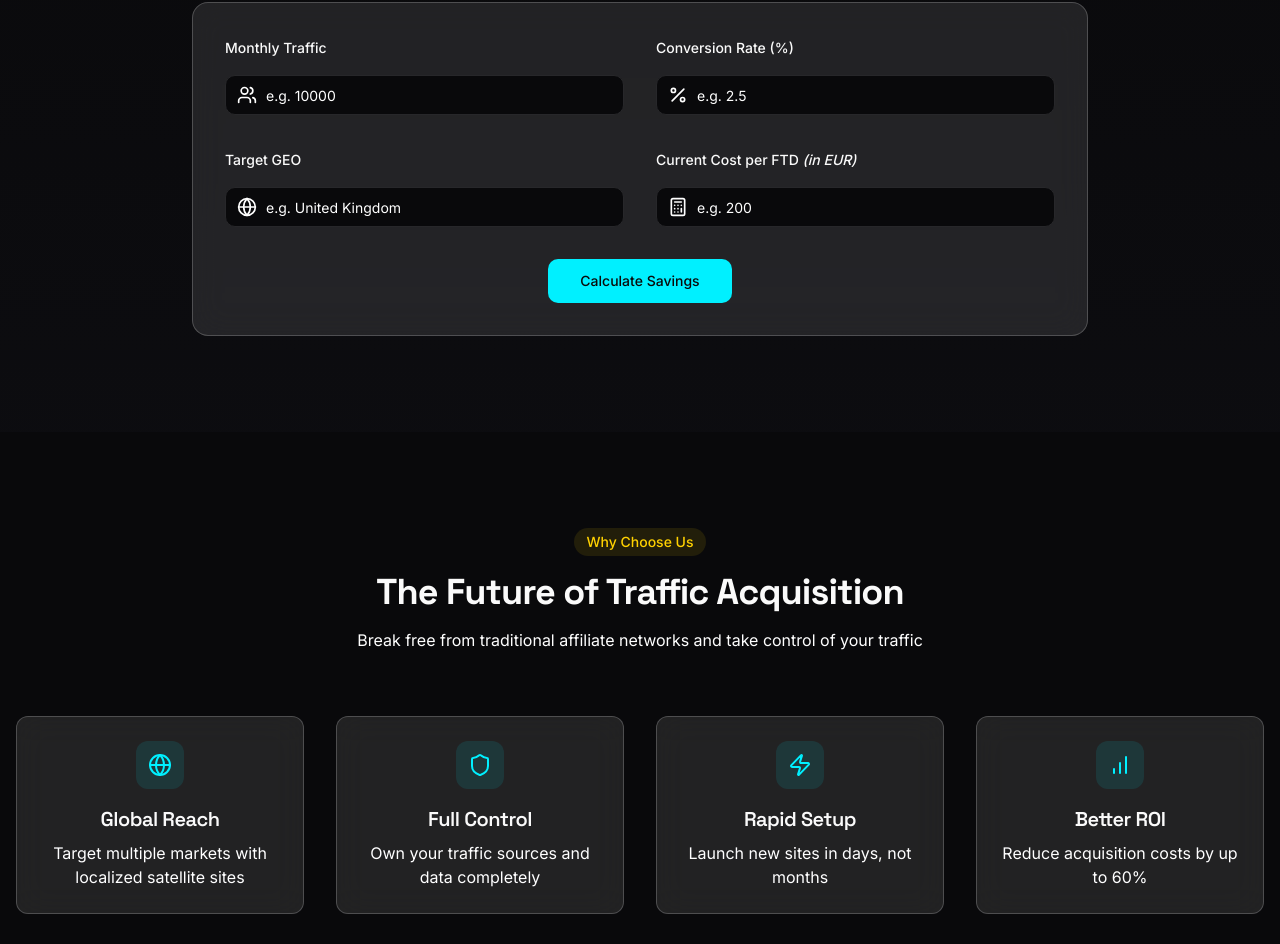
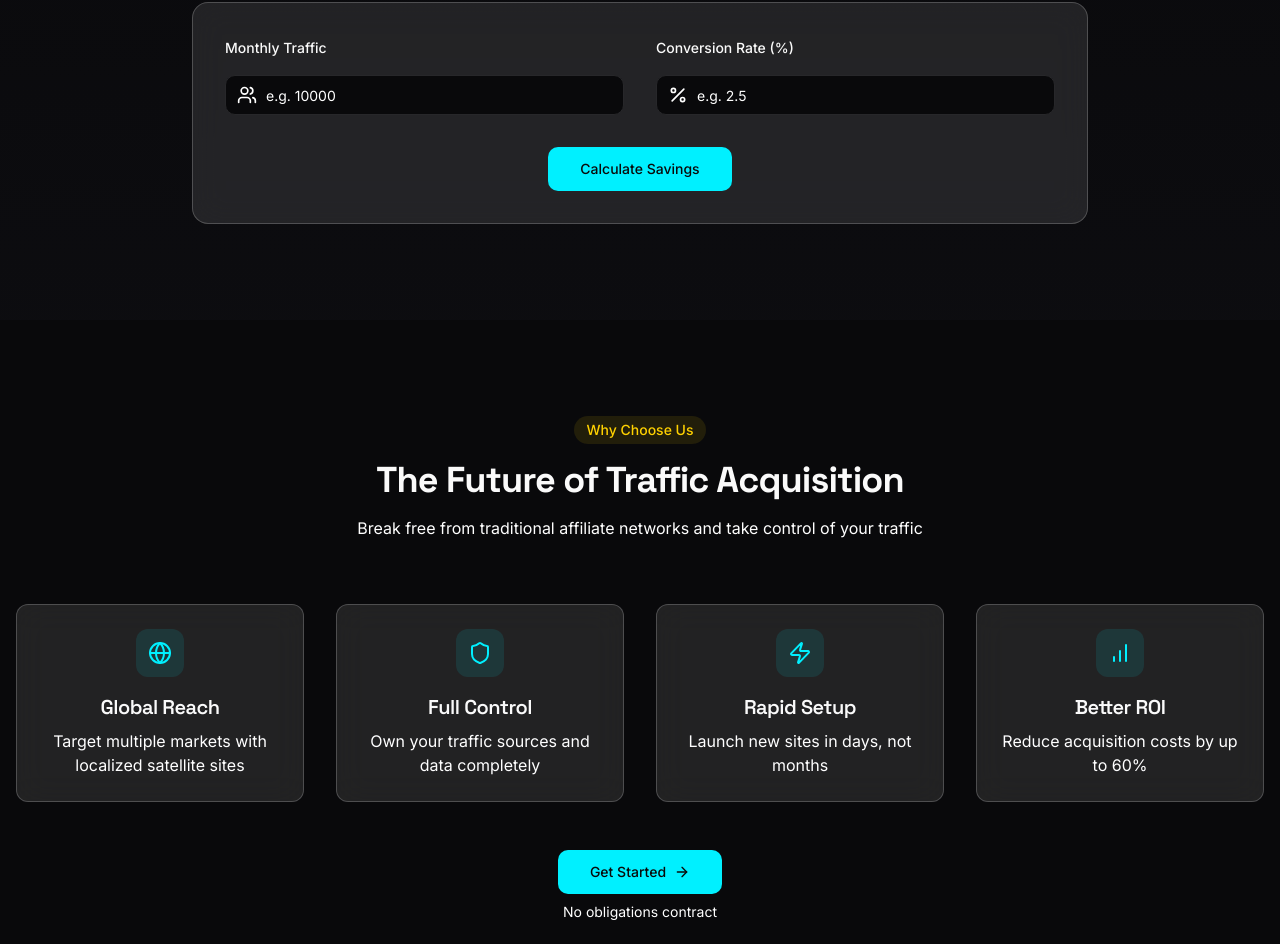
Before and after one commit to iGamingAudit/igaming-audit, a React (Vite) app: page / in a window 1280 px wide. Shown: the part 1082-2026 px from the top of the page. Built offline with nearby package versions, Linux system fonts and the light colour scheme.

Commit message:
Remove sections from calculator
Removed the "Target GEO" and "Current Cost per FTD" input sections from the Calculator component.
[skip gpt_engineer]

```diff
--- a/src/components/Calculator.tsx
+++ b/src/components/Calculator.tsx
@@ -1,5 +1,5 @@
 import { motion } from "framer-motion";
-import { Calculator as CalculatorIcon, Percent, Users, Globe } from "lucide-react";
+import { Users, Percent } from "lucide-react";
 import { Button } from "./ui/button";
 import { Input } from "./ui/input";
 import { Label } from "./ui/label";
@@ -55,31 +55,6 @@ export const Calculator = () => {
                   />
                 </div>
               </div>
-
-              <div className="space-y-4">
-                <Label htmlFor="geo">Target GEO</Label>
-                <div className="relative">
-                  <Globe className="absolute left-3 top-2.5 h-5 w-5 text-muted-foreground" />
-                  <Input
-                    id="geo"
-                    placeholder="e.g. United Kingdom"
-                    className="pl-10"
-                  />
-                </div>
-              </div>
-
-              <div className="space-y-4">
-                <Label htmlFor="cost">Current Cost per FTD <i>(in EUR)</i></Label>
-                <div className="relative">
-                  <CalculatorIcon className="absolute left-3 top-2.5 h-5 w-5 text-muted-foreground" />
-                  <Input
-                    id="cost"
-                    placeholder="e.g. 200"
-                    className="pl-10"
-                    type="number"
-                  />
-                </div>
-              </div>
             </div>
 
             <div className="mt-8 text-center">
```
